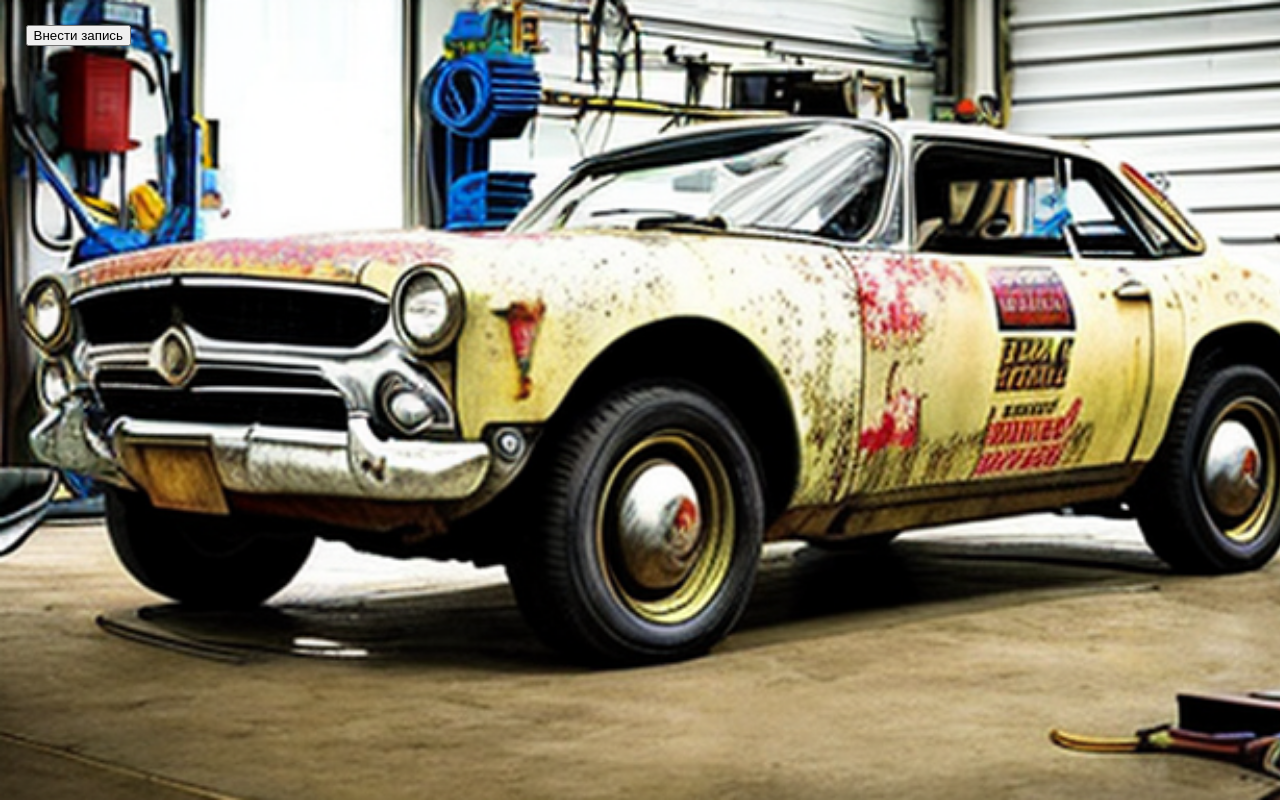
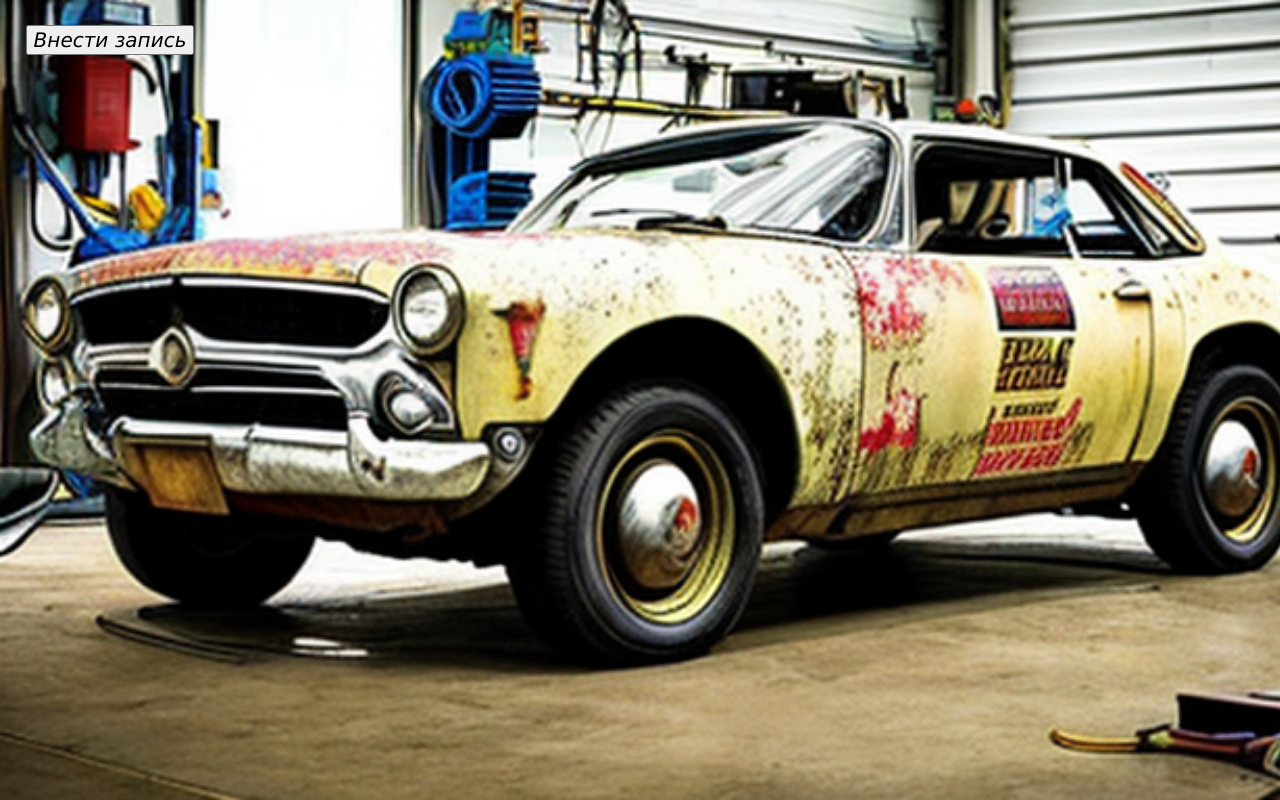
Before and after one commit to Andreyy2022/car-repair-notes, a React (Create React App) app in the folder my-app/: page / in a window 1280 px wide. Built offline with nearby package versions, Linux system fonts and the light colour scheme.

Commit message:
0.1.22-1

```diff
--- a/my-app/src/Components/NoteComponents/styles.css
+++ b/my-app/src/Components/NoteComponents/styles.css
@@ -21,4 +21,7 @@
 .inpNote {
     margin-top: 2%;
     margin-bottom: 1%;
+    font-style: oblique;
+    font-size: 20px;
+    font-family: CyrillicOld, Verdana, 'Open Sans', sans-serif;
 }
--- a/my-app/src/index.css
+++ b/my-app/src/index.css
@@ -11,9 +11,10 @@ body {
   background-size: cover;
   background-attachment: fixed;
   margin-left: 2%;
+  font-size: 1.2em;
+  text-shadow: #003D00 1px 1px 0, #003D00 -1px -1px 0, #003D00 -1px 1px 0, #003D00 1px -1px 0, #003D00 1px 0 0, #003D00 0 1px 0, #003D00 -1px 0 0, #003D00 0 -1px 0, #003D00 2px 2px 2px;
 }
 
 code {
-  font-family: source-code-pro, Menlo, Monaco, Consolas, 'Courier New',
-    monospace;
+  font-family: source-code-pro, Menlo, Monaco, Consolas, 'Courier New', monospace;
 }
```
